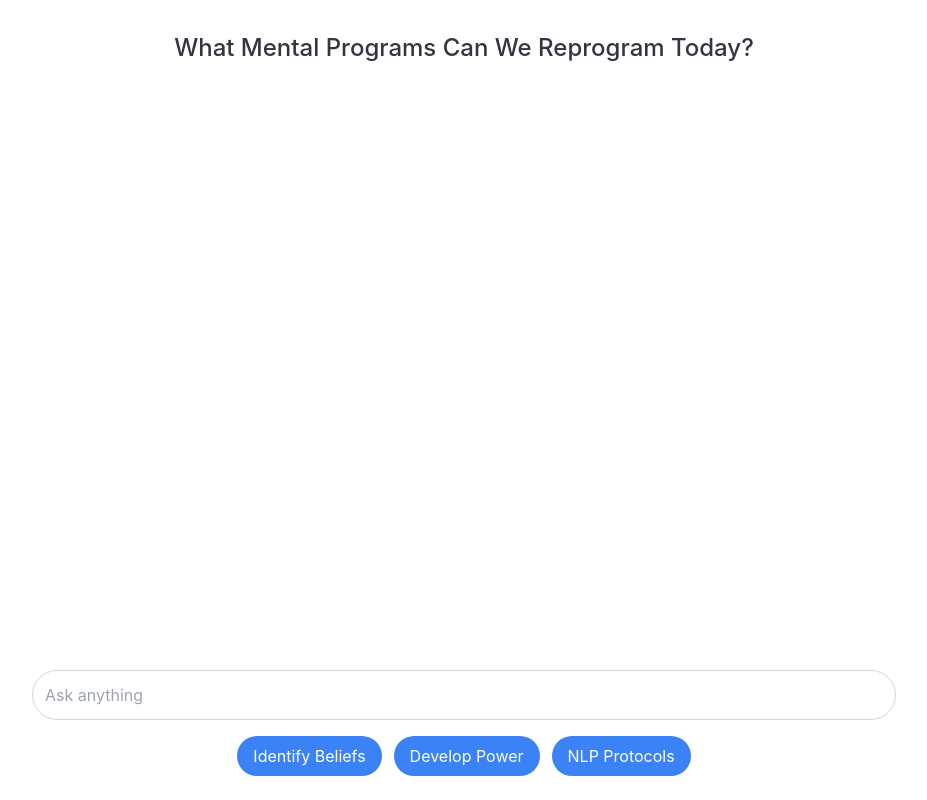
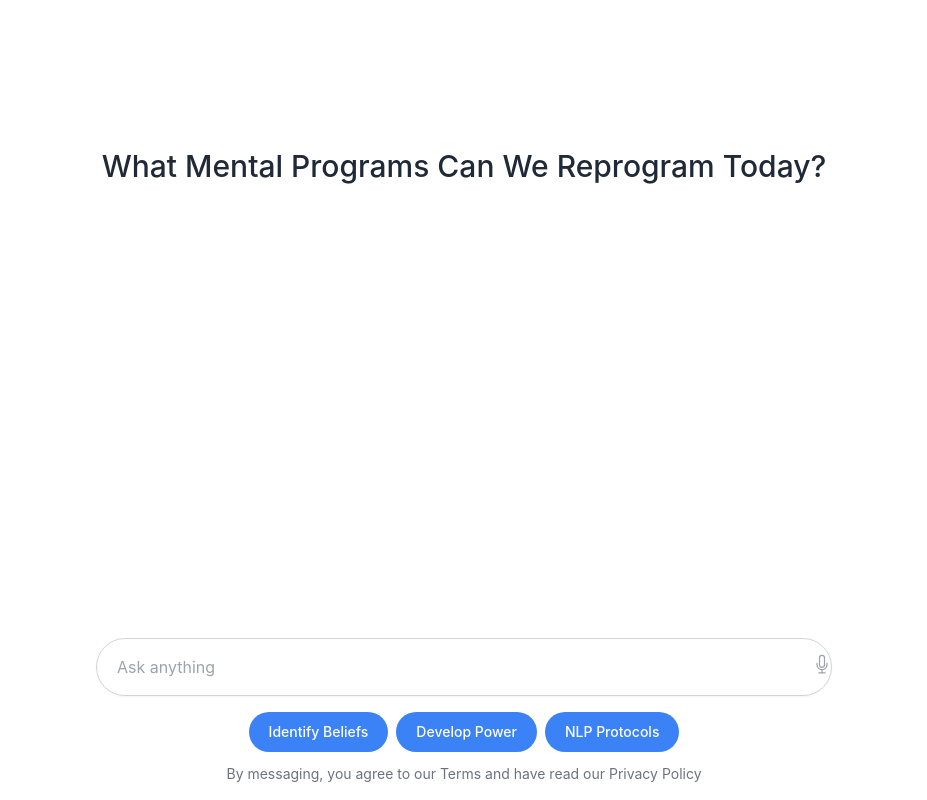
Before and after one commit to SaviorSefa/nlp-mind-reprogramming, a Next.js app: page / in a window 1280 px wide. Shown: the whole page, without its empty margins (176-1103 px from the left). Built offline with nearby package versions, Linux system fonts and the light colour scheme.

Commit message:
Update index.js

```diff
--- a/src/pages/index.js
+++ b/src/pages/index.js
@@ -76,18 +76,20 @@ export default function Home() {
   };
 
   return (
-    <div className="flex flex-col h-screen">
+    <div className="flex flex-col min-h-screen bg-white">
       <Head>
         <title>Mind Reprogramming Assistant</title>
         <meta name="description" content="NLP Mind Reprogramming Assistant" />
         <link rel="icon" href="/favicon.ico" />
       </Head>
 
-      <main className="flex flex-col items-center justify-between flex-1 w-full overflow-hidden">
-        <div className="w-full max-w-4xl px-4 flex flex-col h-full">
-          <h1 className="text-2xl font-medium text-center mt-8 mb-4">What Mental Programs Can We Reprogram Today?</h1>
+      <div className="flex-1 flex flex-col items-center justify-center">
+        <div className="w-full max-w-3xl px-4">
+          <h1 className="text-3xl font-medium text-center mt-8 mb-4 text-gray-800">
+            What Mental Programs Can We Reprogram Today?
+          </h1>
 
-          <div className="flex-1 overflow-y-auto mb-4 space-y-4">
+          <div className="flex-1 overflow-y-auto space-y-4 min-h-[400px] max-h-[500px] mb-8">
             {messages.map((message, index) => (
               <div
                 key={index}
@@ -109,8 +111,8 @@ export default function Home() {
             <div ref={messagesEndRef} />
           </div>
 
-          <div className="w-full mb-6">
-            <div className="relative w-full">
+          <div className="w-full mb-12 fixed bottom-0 left-0 right-0 max-w-3xl mx-auto px-4">
+            <div className="relative w-full mb-4">
               <input
                 type="text"
                 placeholder="Ask anything"
@@ -122,33 +124,54 @@ export default function Home() {
                     handleSendMessage(inputValue);
                   }
                 }}
-                className="w-full p-3 border rounded-full border-gray-300 focus:outline-none focus:ring-2 focus:ring-blue-500 focus:border-transparent"
+                className="w-full p-4 pl-5 border rounded-full border-gray-300 focus:outline-none focus:ring-2 focus:ring-blue-500 focus:border-transparent text-base shadow-sm"
               />
             </div>
 
-            <div className="flex justify-center space-x-3 mt-4">
+            <div className="flex justify-center space-x-2 mt-4">
               <button
                 onClick={handleStartBeliefAssessment}
-                className="px-4 py-2 bg-blue-500 text-white rounded-full hover:bg-blue-600 transition-colors"
+                className="px-5 py-2.5 bg-blue-500 text-white rounded-full hover:bg-blue-600 transition-colors text-sm font-medium"
               >
                 Identify Beliefs
               </button>
               <button
                 onClick={handleStartPowerDevelopment}
-                className="px-4 py-2 bg-blue-500 text-white rounded-full hover:bg-blue-600 transition-colors"
+                className="px-5 py-2.5 bg-blue-500 text-white rounded-full hover:bg-blue-600 transition-colors text-sm font-medium"
               >
                 Develop Power
               </button>
               <button
                 onClick={handleNLPProtocols}
-                className="px-4 py-2 bg-blue-500 text-white rounded-full hover:bg-blue-600 transition-colors"
+                className="px-5 py-2.5 bg-blue-500 text-white rounded-full hover:bg-blue-600 transition-colors text-sm font-medium"
               >
                 NLP Protocols
               </button>
             </div>
+
+            {/* Speech to text button */}
+            <div className="absolute right-4 top-4">
+              <button
+                className="text-gray-400 hover:text-gray-600"
+                title="Voice input"
+                onClick={() => {
+                  // Speech recognition functionality can be implemented here
+                  // This is a placeholder that preserves the button's presence
+                  alert('Voice input functionality');
+                }}
+              >
+                <svg xmlns="http://www.w3.org/2000/svg" fill="none" viewBox="0 0 24 24" strokeWidth={1.5} stroke="currentColor" className="w-5 h-5">
+                  <path strokeLinecap="round" strokeLinejoin="round" d="M12 18.75a6 6 0 006-6v-1.5m-6 7.5a6 6 0 01-6-6v-1.5m6 7.5v3.75m-3.75 0h7.5M12 15.75a3 3 0 01-3-3V4.5a3 3 0 116 0v8.25a3 3 0 01-3 3z" />
+                </svg>
+              </button>
+            </div>
           </div>
         </div>
-      </main>
+      </div>
+
+      <footer className="w-full text-center text-sm text-gray-500 py-4 mt-auto">
+        <p>By messaging, you agree to our Terms and have read our Privacy Policy</p>
+      </footer>
     </div>
   );
 }
```
